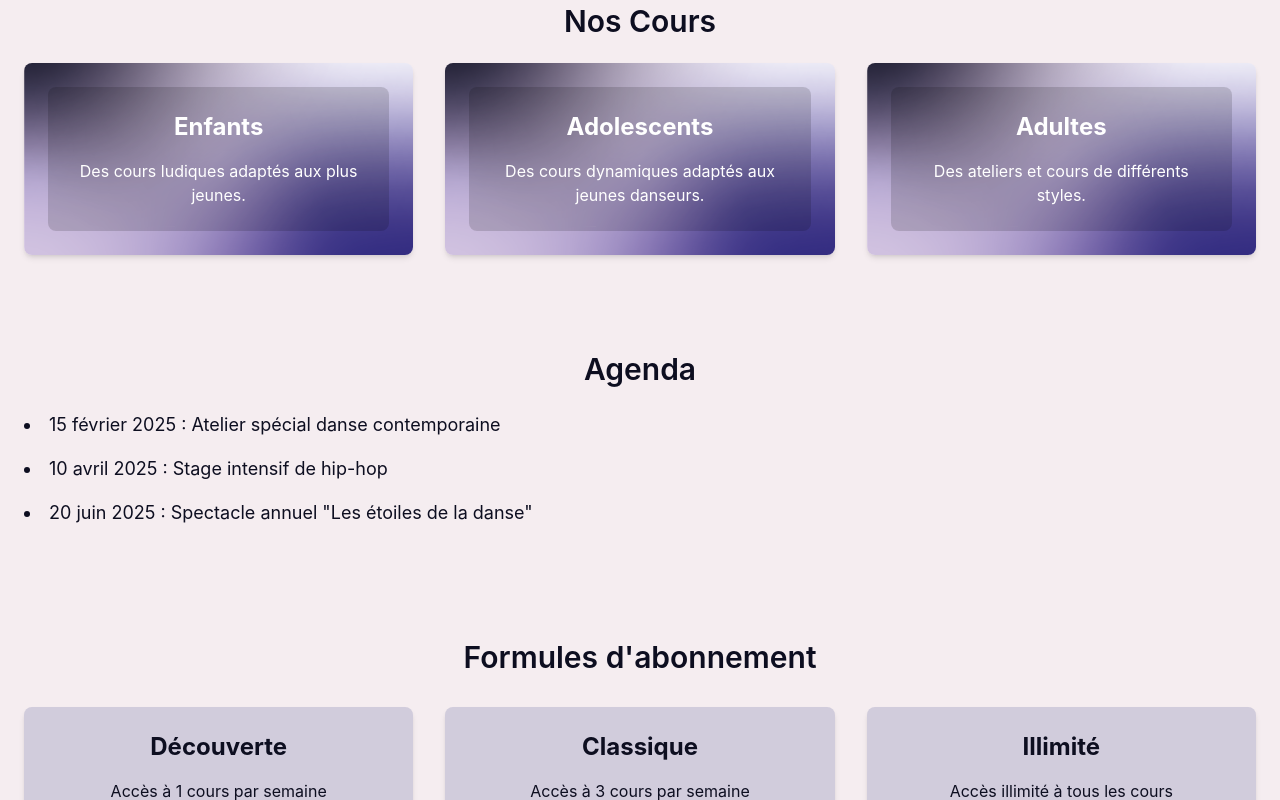
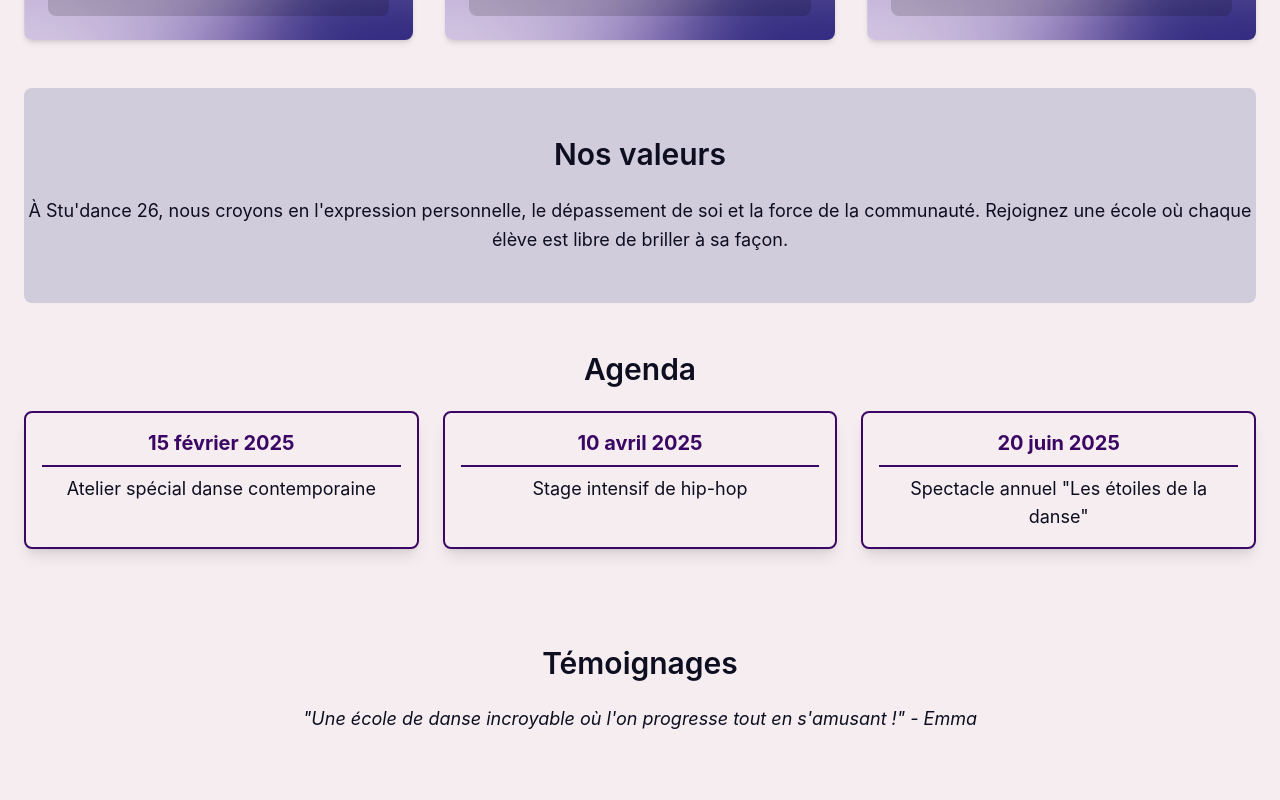
Before and after one commit to saras1780/stu-dance26, a Nuxt app: page / in a window 1280 px wide. Shown: the part 1860-2660 px from the top of the page. Built offline with nearby package versions, Linux system fonts and the light colour scheme.

Commit message:
changement page accueil

```diff
--- a/pages/index.vue
+++ b/pages/index.vue
@@ -46,17 +46,6 @@
               </div>
         </section>
 
-      <!-- Valeurs Section -->
-        <section class="py-12 bg-[#D1CCDC] text-[#0D0E20] rounded-lg">
-            <div class="container mx-auto text-center">
-                <h2 class="text-3xl font-semibold mb-6">Nos valeurs</h2>
-                <p class="text-lg leading-relaxed">
-                    À Stu'dance 26, nous croyons en l'expression personnelle, le dépassement de soi et la force de la
-                    communauté. Rejoignez une école où chaque élève est libre de briller à sa façon.
-                </p>
-            </div>
-        </section>
-
       <!-- Présentation des cours section -->
         <section class="py-12">
             <div class="container mx-auto text-center">
@@ -89,19 +78,53 @@
             </div>
         </section>
 
-        <!-- Agenda Section -->
-        <section class="py-12">
-            <div class="container mx-auto">
-                <h2 class="text-3xl font-semibold text-center mb-6">Agenda</h2>
-                <ul class="list-disc list-inside text-lg">
-                    <li class="mb-4">15 février 2025 : Atelier spécial danse contemporaine</li>
-                    <li class="mb-4">10 avril 2025 : Stage intensif de hip-hop</li>
-                    <li class="mb-4">20 juin 2025 : Spectacle annuel "Les étoiles de la danse"</li>
-                </ul>
+      <!-- Valeurs Section -->
+        <section class="py-12 bg-[#D1CCDC] text-[#0D0E20] rounded-lg">
+            <div class="container mx-auto text-center">
+                <h2 class="text-3xl font-semibold mb-6">Nos valeurs</h2>
+                <p class="text-lg leading-relaxed">
+                    À Stu'dance 26, nous croyons en l'expression personnelle, le dépassement de soi et la force de la
+                    communauté. Rejoignez une école où chaque élève est libre de briller à sa façon.
+                </p>
             </div>
         </section>
 
-        <!-- Abonnements Section -->
+      <!-- Agenda Section -->
+        <section class="py-12">
+          <div class="container mx-auto">
+              <h2 class="text-3xl font-semibold text-center mb-6">Agenda</h2>
+              <div class="grid grid-cols-1 md:grid-cols-3 gap-6">
+                  <!-- Carte d'événement -->
+                  <div class="border-2 border-purple-950 rounded-lg p-4 text-center shadow-lg">
+                      <p class="text-xl font-bold text-purple-950">15 février 2025</p>
+                      <hr class="border-t-2 border-purple-950 my-2">
+                      <p class="text-lg">Atelier spécial danse contemporaine</p>
+                  </div>
+                  <div class="border-2 border-purple-950 rounded-lg p-4 text-center shadow-lg">
+                      <p class="text-xl font-bold text-purple-950">10 avril 2025</p>
+                      <hr class="border-t-2 border-purple-950 my-2">
+                      <p class="text-lg">Stage intensif de hip-hop</p>
+                  </div>
+                  <div class="border-2 border-purple-950 rounded-lg p-4 text-center shadow-lg">
+                      <p class="text-xl font-bold text-purple-950">20 juin 2025</p>
+                      <hr class="border-t-2 border-purple-950 my-2">
+                      <p class="text-lg">Spectacle annuel "Les étoiles de la danse"</p>
+                  </div>
+              </div>
+          </div>
+        </section>
+
+
+      <!-- Témoignages Section -->
+        <section class="py-12">
+            <div class="container mx-auto text-center">
+                <h2 class="text-3xl font-semibold mb-6">Témoignages</h2>
+                <blockquote class="italic text-lg">"Une école de danse incroyable où l'on progresse tout en s'amusant !" - Emma</blockquote>
+            </div>
+        </section>
+
+
+      <!-- Abonnements Section -->
         <section class="py-12">
             <div class="container mx-auto text-center">
                 <h2 class="text-3xl font-semibold mb-8">Formules d'abonnement</h2>
@@ -139,15 +162,6 @@
                         </NuxtLink>
                     </div>
                 </div>
-            </div>
-        </section>
-
-
-      <!-- Témoignages Section -->
-        <section class="py-12">
-            <div class="container mx-auto text-center">
-                <h2 class="text-3xl font-semibold mb-6">Témoignages</h2>
-                <blockquote class="italic text-lg">"Une école de danse incroyable où l'on progresse tout en s'amusant !" - Emma</blockquote>
             </div>
         </section>
 
```
